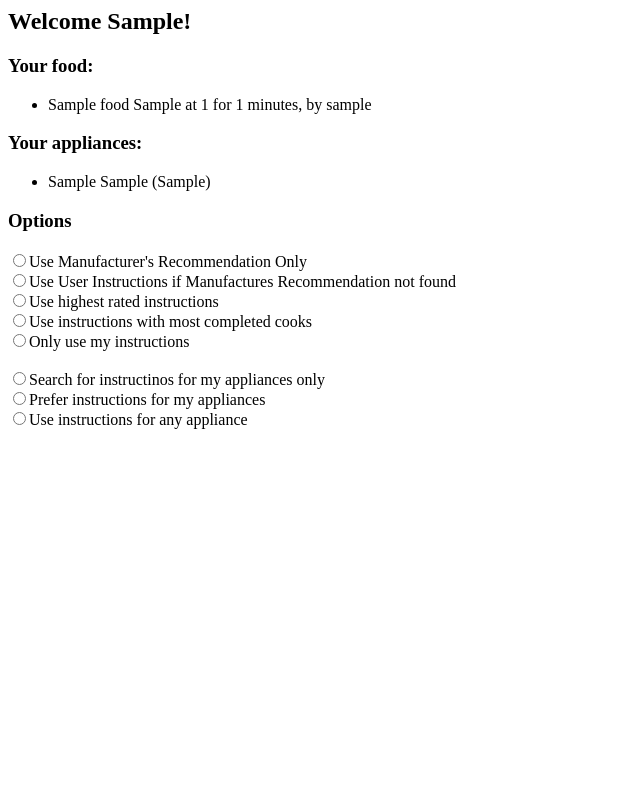
After one commit to LineCook/user_recipe_db, a Django app: a page that uses linecook/templates/linecook/user_detail.html in a window 1280 px wide. The commit adds this page. Shown: the whole page, without its empty margins (0-640 px from the left). Run offline with Django 3.2, Linux system fonts and the light colour scheme; tables that the repository leaves empty hold one stand-in row (values such as "Sample post").

Commit message:
lots o more stuff

```diff
--- a/linecook/admin.py
+++ b/linecook/admin.py
@@ -1,10 +1,11 @@
 from django.contrib import admin
 
 # Register your models here.
-from linecook.models import Recipe, Step, User, Appliance, Food
+from linecook.models import Recipe, Step, User, Appliance, Food, UserAppliance
 
 admin.site.register(Recipe)
 admin.site.register(Step)
 admin.site.register(User)
 admin.site.register(Appliance)
+admin.site.register(UserAppliance)
 admin.site.register(Food)
--- a/linecook/models.py
+++ b/linecook/models.py
@@ -1,4 +1,9 @@
 from django.db import models
+from xmlrpclib import ServerProxy, Error
+
+#this API key is registered to Aaron VerDow and is for testing only
+#please do not abuse
+rpc_key = 'b3a5dd0d02f7decf260df11dda7dd6b92464d852'
 
 # Create your models here.
 class Recipe(models.Model):
@@ -9,6 +14,54 @@ class Recipe(models.Model):
 	def name(self):
 		full_name = self.user.username + ' ' + self.food.name + ' ' + self.appliance.device_type + ' Recipe'
 		return full_name
+
+	def get_recipe(self):
+
+		#check if the recipe has any steps associated
+		if self.step_set.all():
+			recipe = self
+		else:
+			#check for recipes of the same exact appliance
+			for other_recipe in Recipe.objects.filter(appliance = self.appliance, food = self.food):
+				if other_recipe.step_set.all():
+					recipe = other_recipe
+					break
+			if not 'recipe' in locals():
+				#check for recipes of any appliance of the same type
+				for other_recipe in Recipe.objects.filter(appliance__device_type = self.appliance.device_type, food = self.food):
+					if other_recipe.step_set.all():
+						recipe = other_recipe
+						break
+				if not 'recipe' in locals():
+					recipe = []
+		return recipe
+
+	def get_steps(self):
+		recipe = self.get_recipe()
+		try:
+			return recipe.step_set.all()
+		except AttributeError:
+			return []
+
+	def human_instructions(self):
+		output = ''
+		recipe = self.get_recipe()
+		if recipe.step_set.all():
+			for step in recipe.step_set.all():
+				if step.mode == 'P':
+					output += 'Preheat to ' + str(step.temp) + ' '
+				elif step.mode == 'B':
+					output += 'bake at ' + str(step.temp) + ' for ' + str(step.time) + ' minutes, '
+				else:
+					output += step.mode + ' at ' + str(step.temp) + ' for ' + str(step.time) + ' minutes, '
+
+			output += 'by ' + str(recipe.user)
+		else:
+			output = 'no recipe found'
+
+		return output
+
+
 
 	def __unicode__(self):
 		return self.name()
@@ -27,7 +80,7 @@ class User(models.Model):
 	first_name = models.CharField(max_length=30)
 	last_name = models.CharField(max_length=30)
 	username = models.CharField(max_length=20)
-	appliances = models.ManyToManyField('Appliance',blank=True)
+	appliances = models.ManyToManyField('Appliance',blank=True,through='UserAppliance')
 
 	def __unicode__(self):
 		return self.username
@@ -42,9 +95,28 @@ class Appliance(models.Model):
 	def __unicode__(self):
 		return self.model
 
+class UserAppliance(models.Model):
+	user = models.ForeignKey('User')
+	appliance = models.ForeignKey('Appliance')
+
+	def __unicode__(self):
+		return self.user.username + ' ' + self.appliance.model
+
 class Food(models.Model):
 	name = models.CharField(max_length=40,blank=True)
 	upc = models.CharField(max_length=12)
 
+	def set_name_from_cloud(self):
+                s = ServerProxy('http://www.upcdatabase.com/xmlrpc')
+                params = { 'rpc_key': rpc_key, 'upc': self.upc }
+                response = s.lookup(params)
+		if response['status'] == 'success':
+			self.name = response['description']
+			self.save()
+		return
+
 	def __unicode__(self):
-		return self.name
+		if self.name:
+			return self.name
+		else:
+			return 'Barcode ' + self.upc
--- a/linecook/templates/linecook/index.html
+++ b/linecook/templates/linecook/index.html
@@ -1,4 +1,5 @@
 {% if user_list %}
+	<h1>Welcome to the LineCook cloud</h1>
 	Select a user:<br>
 	<ul>
 	{% for user in user_list %}
--- /dev/null
+++ b/linecook/templates/linecook/user_detail.html
@@ -0,0 +1,23 @@
+<h2>Welcome {{ user.first_name }}!</h2>
+<h3>Your food:</h3>
+<ul>
+{% for recipe in user.recipe_set.all %}
+		<li>{{ recipe.food }} {{ recipe.human_instructions }}</li>
+{% endfor %}
+</ul>
+<h3>Your appliances:</h3>
+<ul>
+{% for userappliance in user.userappliance_set.all %}
+	<li>{{ userappliance.appliance.brand }} {{ userappliance.appliance.model }} ({{ userappliance.appliance.device_type }})</li>
+{% endfor %}
+</ul>
+<h3>Options</h3>
+<input type="radio" name="recipe_pref" />Use Manufacturer's Recommendation Only<br>
+<input type="radio" name="recipe_pref" />Use User Instructions if Manufactures Recommendation not found<br>
+<input type="radio" name="recipe_pref" />Use highest rated instructions<br>
+<input type="radio" name="recipe_pref" />Use instructions with most completed cooks<br>
+<input type="radio" name="recipe_pref" />Only use my instructions<br>
+<br>
+<input type="radio" name="appliance_pref" value="exact"/>Search for instructinos for my appliances only<br>
+<input type="radio" name="appliance_pref" value="prefer_exact"/>Prefer instructions for my appliances<br>
+<input type="radio" name="appliance_pref" value="any"/>Use instructions for any appliance<br>
--- a/linecook/urls.py
+++ b/linecook/urls.py
@@ -3,5 +3,7 @@ from django.conf.urls import patterns, url
 from linecook import views
 
 urlpatterns = patterns('',
-    url(r'^$', views.index, name='index')
+	url(r'^$', views.index, name='index'),
+	url(r'^(?P<user_name>\w+)/$', views.user_detail, name='user_detail'),
+	url(r'^(?P<app_id>\d+)/upc/(?P<upc>\w+)$', views.scan, name='scan'),
 )
--- a/linecook/views.py
+++ b/linecook/views.py
@@ -1,8 +1,41 @@
 from django.shortcuts import render
-from linecook.models import Appliance, Food, Recipe, Step, User
+from linecook.models import Appliance, Food, Recipe, Step, User, UserAppliance
+from django.http import HttpResponse
 
 # Create your views here.
 def index(request):
         user_list = User.objects.all()
         context = {'user_list': user_list}
         return render(request, 'linecook/index.html', context)
+
+def user_detail(request, user_name):
+        user = User.objects.get(username=user_name)
+        context = {'user': user}
+        return render(request, 'linecook/user_detail.html', context)
+
+def scan(request, app_id, upc):
+	userappliance = UserAppliance.objects.get(id=app_id)
+	appliance = userappliance.appliance
+	user = userappliance.user
+	try:
+		food = Food.objects.get(upc=upc)
+	except Food.DoesNotExist:
+		food = Food(upc=upc)
+		food.save()
+		food.set_name_from_cloud()
+	#create a user recipe no matter what so we know the user has scanned this food
+	try:
+		user_recipe = Recipe.objects.get(user = user, appliance = appliance, food = food)
+	except Recipe.DoesNotExist:
+		user_recipe = Recipe(user = user, appliance = appliance, food = food)
+		user_recipe.save()
+
+	steps = user_recipe.get_steps()
+	output = ''
+	for step in steps:
+		output += step.mode + str(step.temp) + "T" + str(step.time) + ":"
+
+	if output == '':
+		output = "recipe not found"
+
+	return HttpResponse(output)
```
Also changed, not shown: linecook/templates/linecook/scan.html (added, +7 -0 lines).
